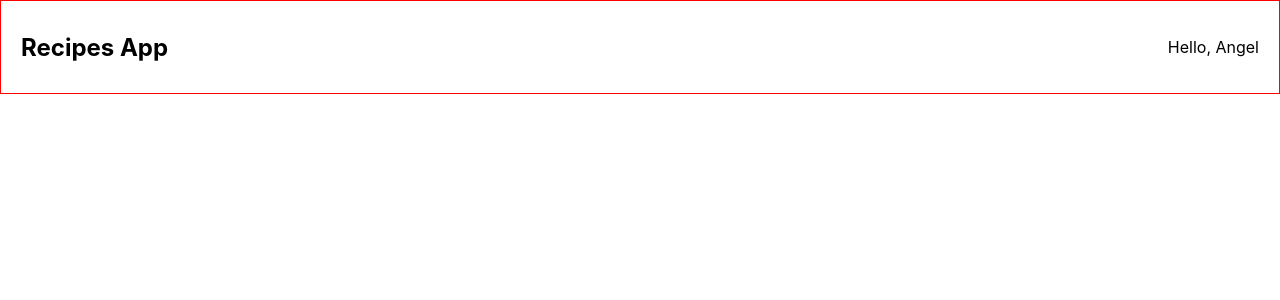
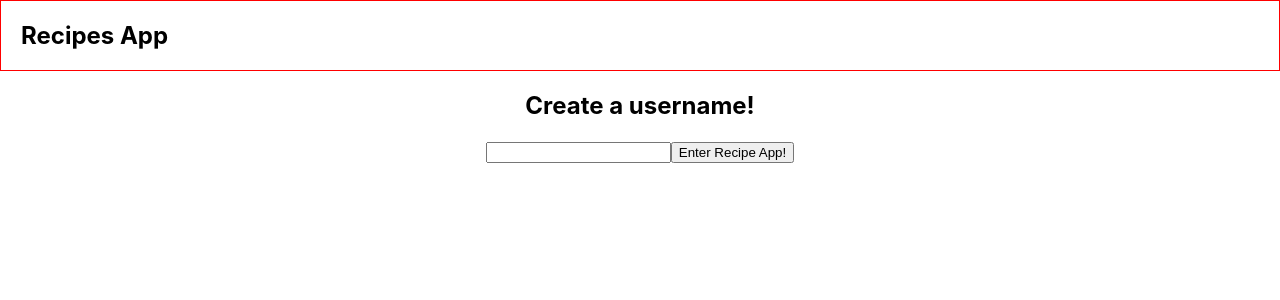
Before and after one commit to angeltorgon/recipe-app, a React (Create React App) app in the folder client/: page / in a window 1280 px wide. Shown: the top 300 px of the page. Built offline with nearby package versions, Linux system fonts and the light colour scheme.

Commit message:
started adding a form so that user can input their username

```diff
--- a/client/src/App.tsx
+++ b/client/src/App.tsx
@@ -1,16 +1,24 @@
 import React from 'react';
 import './App.scss';
+import { Route, Switch } from 'react-router-dom';
+
 
 // COMPONENTS
 import Nav from './components/Nav';
+import Dashboard from './components/Dashboard';
+import Login from './components/Login';
 
 function App() {
   // const user = "Angel";
-  const user = {name: "Angel"};
+  const user = {name: localStorage.getItem("username")}
 
   return (
     <div className="App">
       <Nav user={user}/>
+      <Switch >
+        <Route path="/:username" component={Dashboard} />
+        <Route path="/" component={Login} />
+      </Switch>
     </div>
   );
 }
--- /dev/null
+++ b/client/src/components/Dashboard.tsx
@@ -0,0 +1,9 @@
+import React from 'react';
+
+export default function Dashboard() {
+    return (
+        <div>
+            Dashboard
+        </div>
+    )
+}
--- /dev/null
+++ b/client/src/components/Login.tsx
@@ -0,0 +1,41 @@
+import React, { useState, useEffect } from 'react';
+
+export default function Login() {
+    const [ usernameInput, setUsernameInput ] = useState("");
+
+    useEffect(() => {
+        setUsernameInput(() => {
+            const username = localStorage.getItem("username");
+            if(username) {
+                console.log("logging username - ", username);
+                return username;
+            } else {
+                return ""
+            }
+        })
+    }, []);
+
+    const changeHandler = (e: any) => {
+        e.preventDefault();
+        setUsernameInput(e.target.value)
+    };
+
+    const submitHandler = (e: any) => {
+        e.preventDefault();
+        localStorage.setItem("username", usernameInput);
+        console.log("Submitting...")
+    };
+
+    return (
+        <div>
+            <h2>Create a username!</h2>
+            <h1>{usernameInput}</h1>
+            <form onSubmit={submitHandler}>
+                <div>
+                    <input type="text" name="username" value={usernameInput} onChange={changeHandler} />
+                    <button type="submit">Enter Recipe App!</button>
+                </div>
+            </form>
+        </div>
+    )
+}
```
